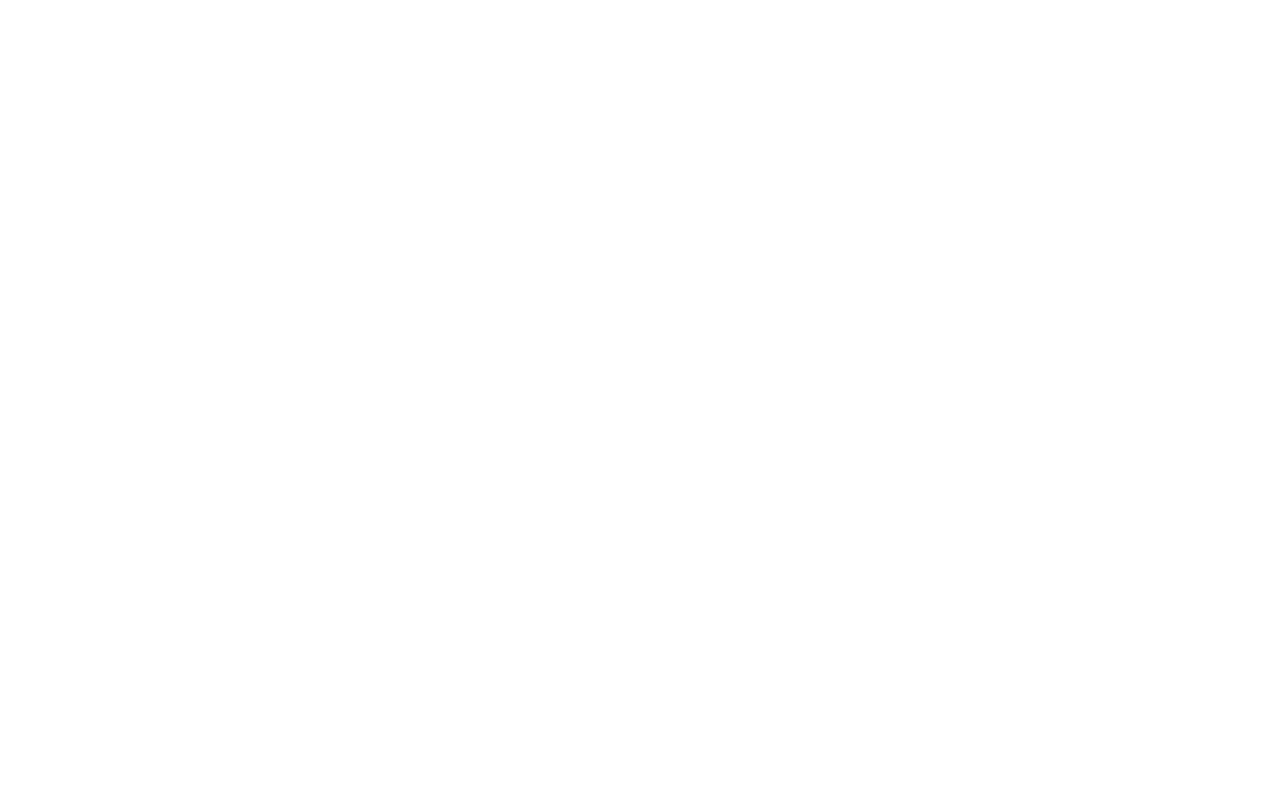
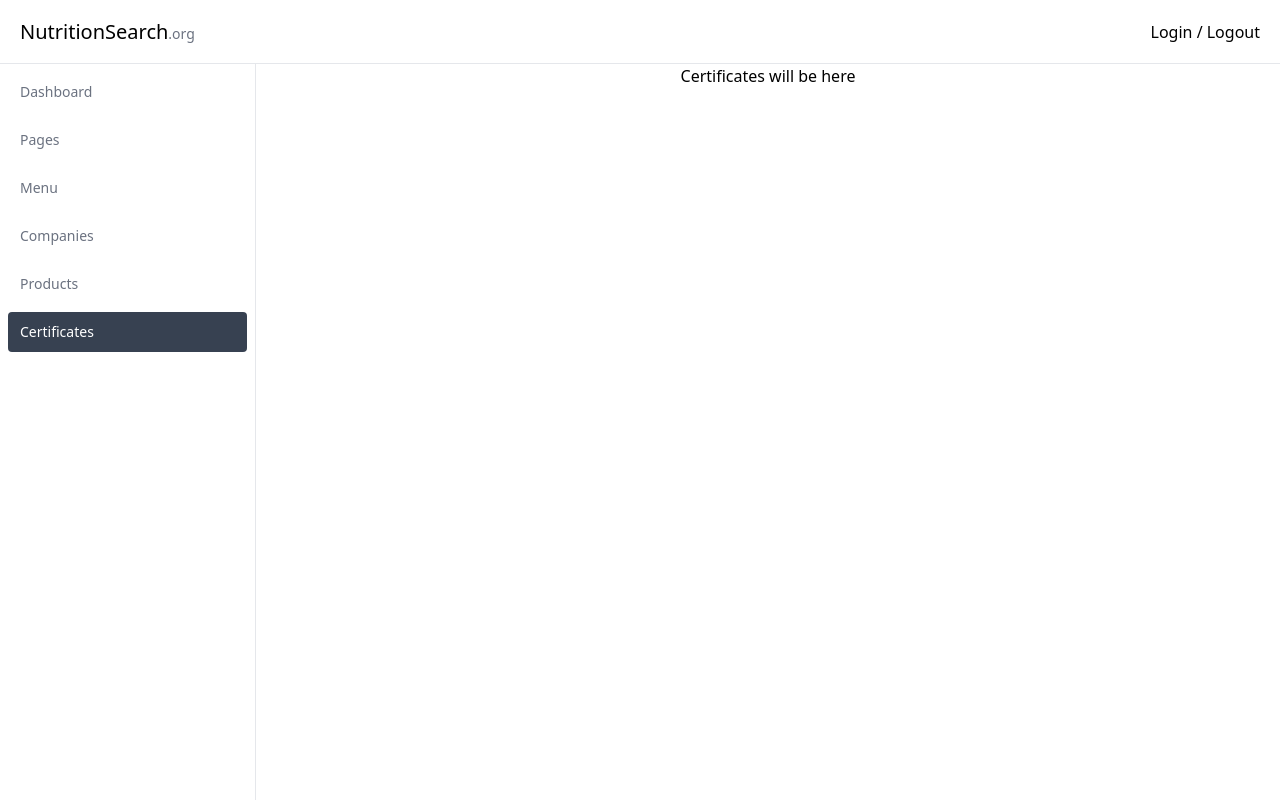
Before and after one commit to bedirhanyildirim/bedue, a Vue app: page /dashboard/Certificates in a window 1280 px wide. Before the commit this address had no page. Built offline with nearby package versions, Linux system fonts and the light colour scheme.

Commit message:
feat: pages created for dashboard

```diff
--- a/src/components/dashboard/layout/Sidebar.vue
+++ b/src/components/dashboard/layout/Sidebar.vue
@@ -2,10 +2,11 @@
   <aside class="w-64 border-r p-2 border-gray-200 flex flex-col overflow-auto overflow-x-scroll">
         <nav class="flex flex-col space-y-2">
             <router-link to="/dashboard/home" class="nav-link active">Dashboard</router-link>
-            <router-link to="/" class="nav-link">Pages</router-link>
-            <router-link to="/" class="nav-link">Menu</router-link>
-            <router-link to="/" class="nav-link">Companies</router-link>
-            <router-link to="/" class="nav-link">Certificates</router-link>
+            <router-link to="/dashboard/pages" class="nav-link">Pages</router-link>
+            <router-link to="/dashboard/menu" class="nav-link">Menu</router-link>
+            <router-link to="/dashboard/companies" class="nav-link">Companies</router-link>
+            <router-link to="/dashboard/products" class="nav-link">Products</router-link>
+            <router-link to="/dashboard/certificates" class="nav-link">Certificates</router-link>
         </nav>
   </aside>
 </template>
--- /dev/null
+++ b/src/pages/DashboardCertificates.vue
@@ -0,0 +1,15 @@
+<template>
+  <section class="mx-auto max-w-screen-xl overflow-auto">
+    Certificates will be here
+  </section>
+</template>
+
+<script>
+export default {
+
+}
+</script>
+
+<style>
+
+</style>
--- /dev/null
+++ b/src/pages/DashboardCompanies.vue
@@ -0,0 +1,15 @@
+<template>
+  <section class="mx-auto max-w-screen-xl overflow-auto">
+    Companies will be here
+  </section>
+</template>
+
+<script>
+export default {
+
+}
+</script>
+
+<style>
+
+</style>
--- /dev/null
+++ b/src/pages/DashboardMenu.vue
@@ -0,0 +1,15 @@
+<template>
+  <section class="mx-auto max-w-screen-xl overflow-auto">
+    Menu page will be here
+  </section>
+</template>
+
+<script>
+export default {
+
+}
+</script>
+
+<style>
+
+</style>
--- /dev/null
+++ b/src/pages/DashboardPages.vue
@@ -0,0 +1,15 @@
+<template>
+  <section class="mx-auto max-w-screen-xl overflow-auto">
+    Pages will be here
+  </section>
+</template>
+
+<script>
+export default {
+
+}
+</script>
+
+<style>
+
+</style>
--- /dev/null
+++ b/src/pages/DashboardProducts.vue
@@ -0,0 +1,15 @@
+<template>
+  <section class="mx-auto max-w-screen-xl overflow-auto">
+    Products will be here
+  </section>
+</template>
+
+<script>
+export default {
+
+}
+</script>
+
+<style>
+
+</style>
--- a/src/router/index.js
+++ b/src/router/index.js
@@ -1,6 +1,11 @@
 import { createRouter, createWebHistory } from "vue-router"
 import Home from '/src/pages/Home.vue'
-import Dashboard from '/src/pages/Dashboard.vue'
+import DashboardHome from '/src/pages/DashboardHome.vue'
+import DashboardPages from '/src/pages/DashboardPages.vue'
+import DashboardMenu from '/src/pages/DashboardMenu.vue'
+import DashboardCompanies from '/src/pages/DashboardCompanies.vue'
+import DashboardProducts from '/src/pages/DashboardProducts.vue'
+import DashboardCertificates from '/src/pages/DashboardCertificates.vue'
 import uiTemplate from '/src/layouts/Frontend.vue'
 import dashboardTemplate from '/src/layouts/Dashboard.vue'
 import { isLoggedIn } from '/src/utils/helper.js'
@@ -33,11 +38,56 @@ const routes = [
             {
                 path: 'home',
                 components: {
-                    content: Dashboard
+                    content: DashboardHome
                 },
                 meta: {
                     title: 'Dashboard | NutritionSearch'
                 },
+            },
+            {
+                path: 'pages',
+                components: {
+                    content: DashboardPages
+                },
+                meta: {
+                    title: 'Pages | NutritionSearch'
+                }
+            },
+            {
+                path: 'menu',
+                components: {
+                    content: DashboardMenu
+                },
+                meta: {
+                    title: 'Menu | NutritionSearch'
+                }
+            },
+            {
+                path: 'companies',
+                components: {
+                    content: DashboardCompanies
+                },
+                meta: {
+                    title: 'Companies | NutritionSearch'
+                }
+            },
+            {
+                path: 'products',
+                components: {
+                    content: DashboardProducts
+                },
+                meta: {
+                    title: 'Products | NutritionSearch'
+                }
+            },
+            {
+                path: 'Certificates',
+                components: {
+                    content: DashboardCertificates
+                },
+                meta: {
+                    title: 'Certificates | NutritionSearch'
+                }
             }
         ]
     }
```
Also changed, not shown: src/pages/DashboardHome.vue (renamed from src/pages/Dashboard.vue).
